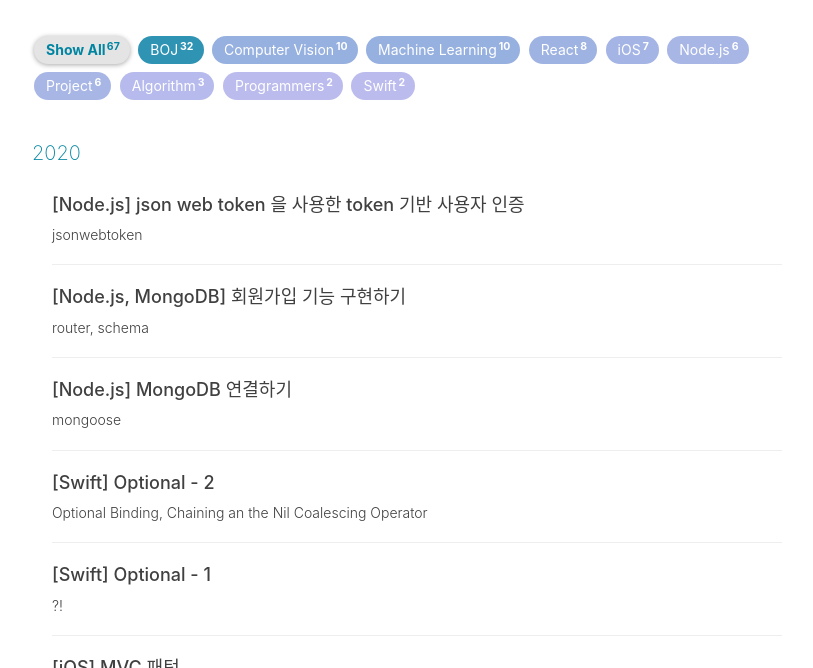
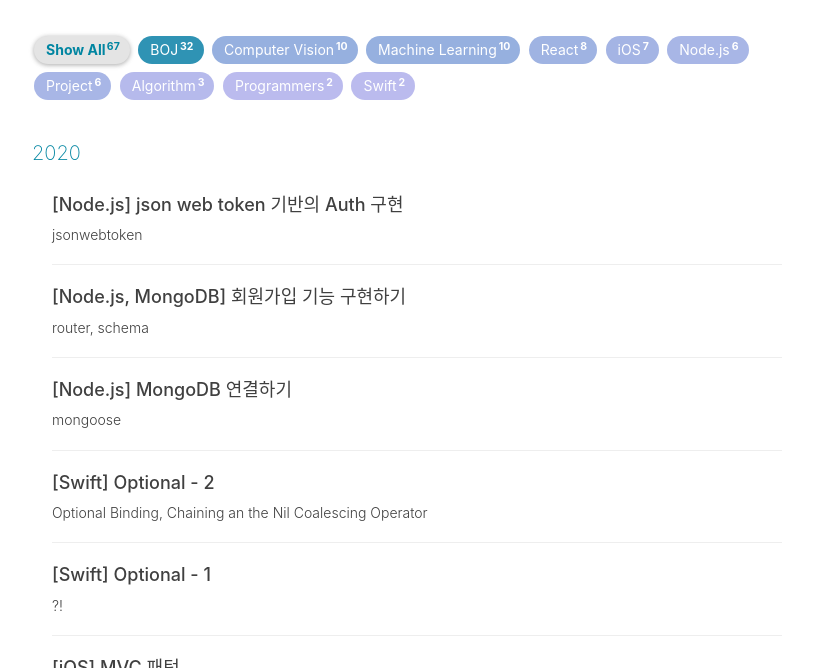
Before and after one commit to donggoolosori/donggoolosori.github.io, a Jekyll site: the page built from archive.html, in a window 1280 px wide and 900 px high, cut to the strip 232-900 px from the top of the window. Shown: the whole strip, without its empty margins (233-1046 px from the left). Built offline with Jekyll 4.4.1, drawn with Linux system fonts in a browser that asks for light colours; nearby versions of some CDN libraries; comment, search, counter and statistics services are not loaded.

Commit message:
Modify title

```diff
--- a/_posts/2020-12-15-jwt.md
+++ b/_posts/2020-12-15-jwt.md
@@ -1,6 +1,6 @@
 ---
 layout: post
-title: "[Node.js] json web token 을 사용한 token 기반 사용자 인증"
+title: "[Node.js] json web token 기반의 Auth 구현"
 subtitle: "jsonwebtoken"
 date: 2020-12-15 15:51:00
 author: "dongjune"
```
